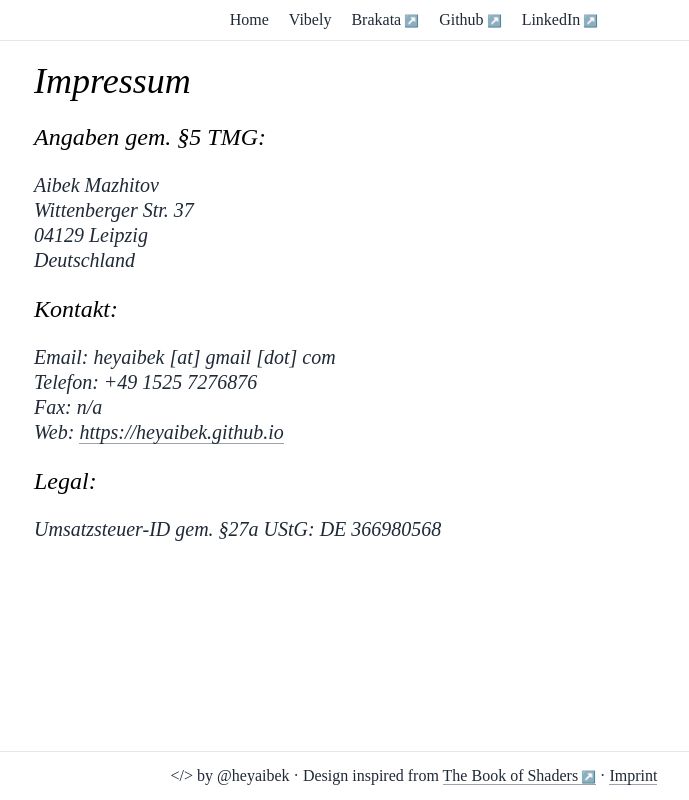
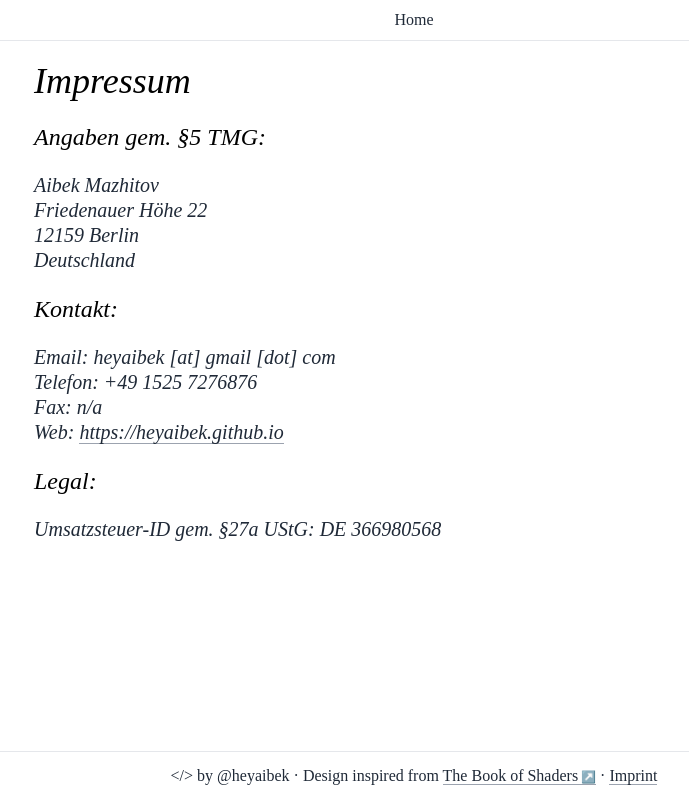
Before and after one commit to heyaibek/heyaibek.github.io, a Next.js app: page /imprint in a window 1280 px wide. Shown: the whole page, without its empty margins (226-915 px from the left). Built offline with nearby package versions, Linux system fonts and the light colour scheme.

Commit message:
update imprint

```diff
--- a/src/pages/_app.tsx
+++ b/src/pages/_app.tsx
@@ -7,16 +7,6 @@ export default function App({ Component, pageProps }: AppProps) {
     <div className="flex flex-col h-full">
       <nav>
         <Link href="/">Home</Link>
-        <Link href="/vibely">Vibely</Link>
-        <Link href="https://open.spotify.com/playlist/25O54nArGPTdhD5j8HapHw" target="_blank">
-          Brakata
-        </Link>
-        <Link href="https://github.com/heyaibek/" target="_blank">
-          Github
-        </Link>
-        <Link href="https://linkedin.com/in/heyaibek/" target="_blank">
-          LinkedIn
-        </Link>
       </nav>
       <div className="container mx-auto grow">
         <Component {...pageProps} />
--- a/src/pages/imprint/index.tsx
+++ b/src/pages/imprint/index.tsx
@@ -8,9 +8,9 @@ export default function Home() {
       <address>
         Aibek Mazhitov
         <br />
-        Wittenberger Str. 37
+        Friedenauer Höhe 22
         <br />
-        04129 Leipzig
+        12159 Berlin
         <br />
         Deutschland
       </address>
--- a/src/pages/index.tsx
+++ b/src/pages/index.tsx
@@ -14,30 +14,8 @@ export default function Home({ posts }) {
         height="100"
       />
       <p>
-        My name is Aibek. I&apos;m an ex-software engineer of Spotify and creator of{' '}
-        <Link href="/vibely">Vibely</Link>, a mobile app to create music videos with an audio
-        visualization. I also produce electronic music as{' '}
-        <Link href="https://open.spotify.com/playlist/25O54nArGPTdhD5j8HapHw" target="_blank">
-          Brakata
-        </Link>{' '}
-        and publish them on streaming services.
+        It&apos;s Aibek - an indie hacker building <Link href="/vibely">Vibely</Link>, an iOS engineer at <Link href="https://ebay.com" target="_blank">eBay</Link>, an ex-software engineer of <Link href="https://spotify.com" target="_blank">Spotify</Link> and a music producer aka <Link href="https://open.spotify.com/playlist/25O54nArGPTdhD5j8HapHw" target="_blank">Brakata</Link>.
       </p>
-      <h2>Projects</h2>
-      <Link href="/vibely">Vibely - Music Visualizer</Link>
-      <Link href="https://github.com/heyaibek/spotify-picker-ios" target="_blank">
-        Spotify Picker for iOS
-      </Link>
-      <Link href="https://github.com/heyaibek/vibely-ui-ios" target="_blank">
-        VibelyUI for iOS
-      </Link>
-      <br />
-      <h2>Posts</h2>
-      {posts.map(({ id, _, title }) => (
-        <Link key={id} href={`/post/${id}`}>
-          {title}
-        </Link>
-      ))}
-      <br />
     </div>
   );
 }
```
